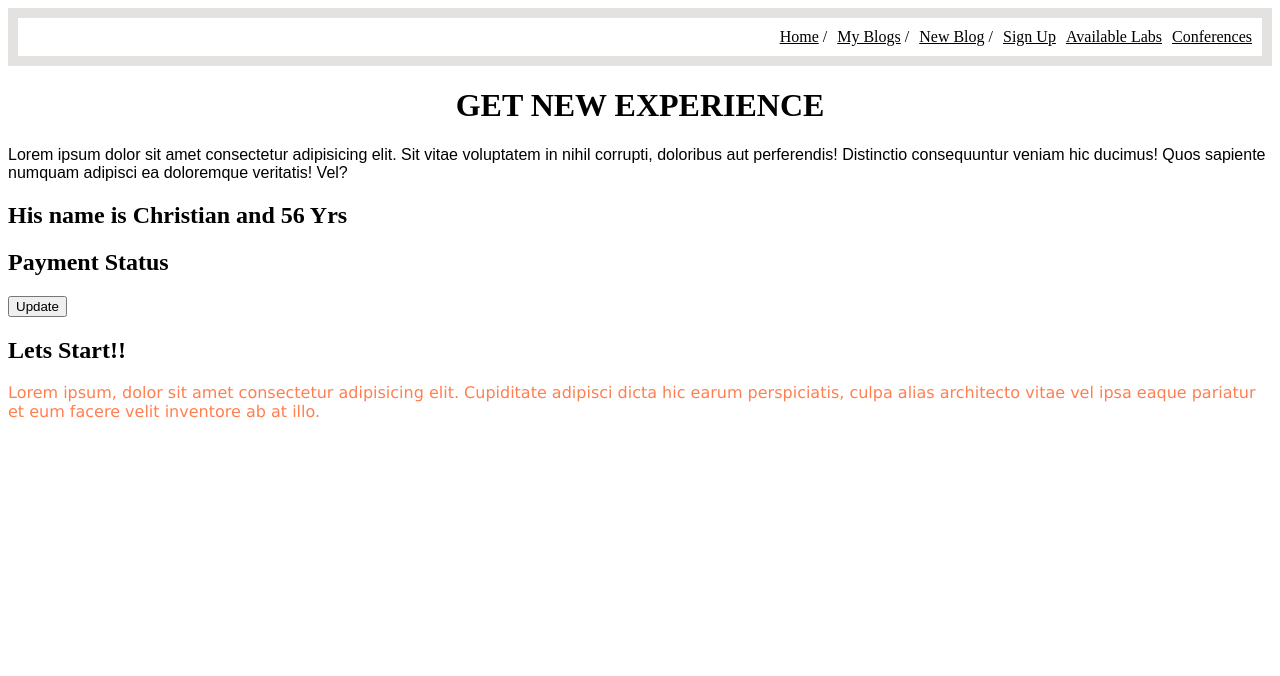
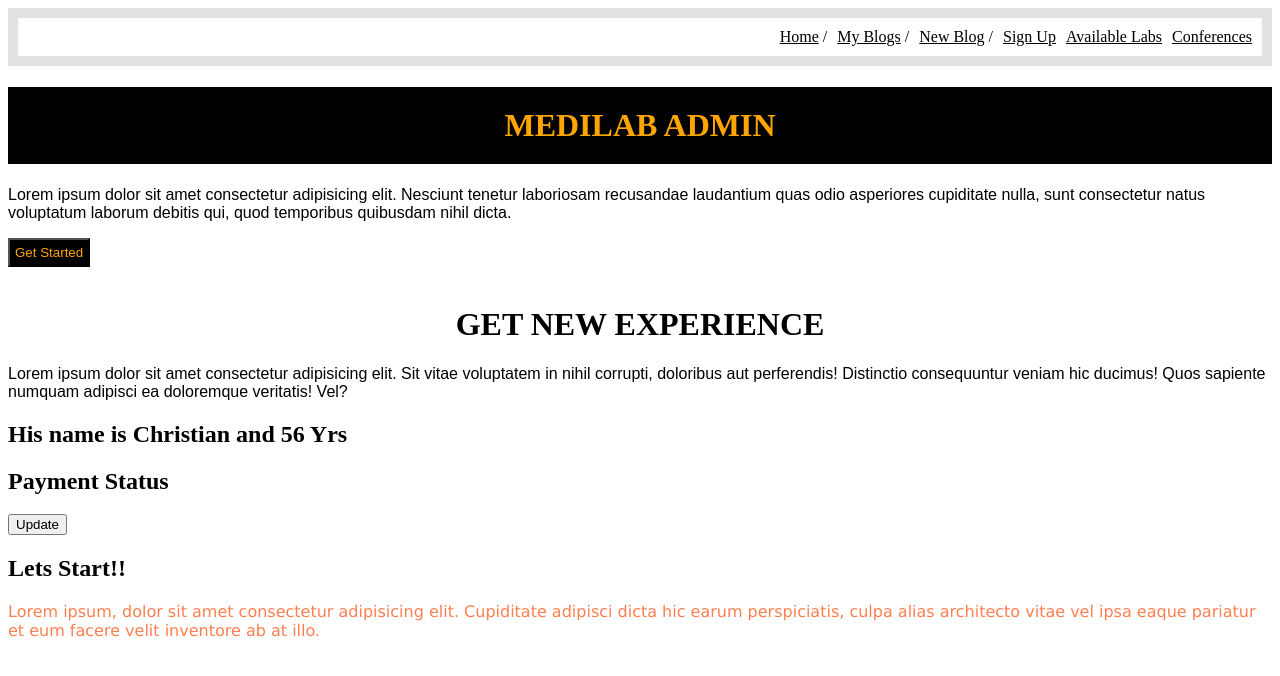
Before and after one commit to modcomlearning/blog-app, a React (Create React App) app: page / in a window 1280 px wide. Shown: the top 676 px of the page. Built offline with nearby package versions, Linux system fonts and the light colour scheme.

Commit message:
nineth commit

```diff
--- a/src/Home.js
+++ b/src/Home.js
@@ -1,6 +1,9 @@
 import { useState } from "react";
 import Blogs from "./Blogs";
 import Labs from "./Labs";
+
+
+import styled from 'styled-components'
 const Home = () => {
     //Hooks - used to a new state of a variable
     //Hooks make a code reactive, it can update UI on runtime
@@ -16,9 +19,28 @@ const Home = () => {
 
 
     let message = "This is a message to Demo Props"
+    //Styles - internal
+    const Modcom = styled.h1`
+          color:orange;
+          background-color:black;
+          padding:20px;
+    `;
+
+    const Button = styled.button`
+          color:orange;
+          background-color:black;
+          font-family:arial;
+          padding:5px;
+    `;
+  //Do paragraph
+
     return (
         <div className="home">
-
+            {/* below is a styled component */}
+            <Modcom>MediLab Admin</Modcom>
+            <p>Lorem ipsum dolor sit amet consectetur adipisicing elit. Nesciunt tenetur laboriosam recusandae laudantium quas odio asperiores cupiditate nulla, sunt consectetur natus voluptatum laborum debitis qui, quod temporibus quibusdam nihil dicta.</p>
+            <Button>Get Started</Button>
+            <br /><br />
 
 
             <h1>Get New Experience</h1>
```
